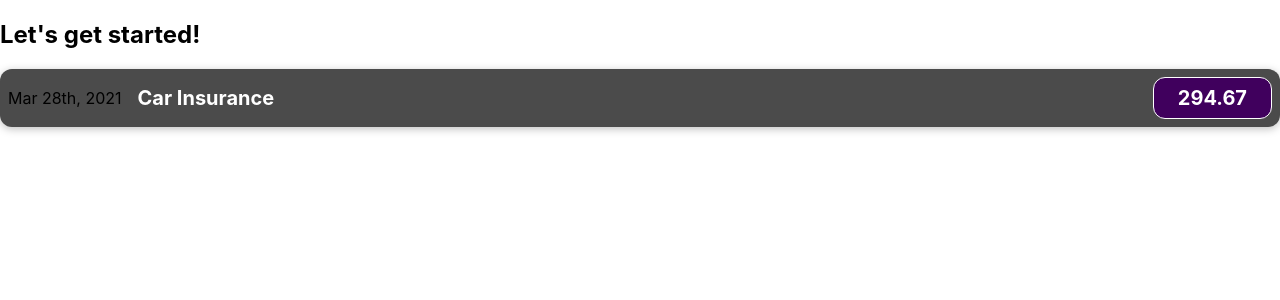
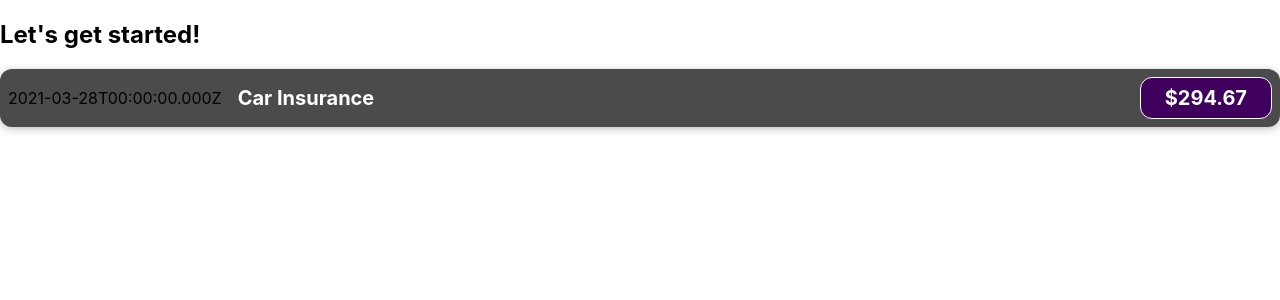
Before and after one commit to JosephCW/react-the-complete-guide, a React (Create React App) app: page / in a window 1280 px wide. Shown: the top 300 px of the page. Built offline with nearby package versions, Linux system fonts and the light colour scheme.

Commit message:
Add dynamic placeholders for ExpenseItem

```diff
--- a/src/components/ExpenseItem.js
+++ b/src/components/ExpenseItem.js
@@ -1,12 +1,16 @@
 import './ExpenseItem.css';
 
 function ExpenseItem() {
+  const expenseDate = new Date(2021, 2, 28);
+  const expenseTitle = 'Car Insurance';
+  const expenseAmount = 294.67;
+
   return (
     <div className="expense-item">
-      <div>Mar 28th, 2021</div>
+      <div>{expenseDate.toISOString()}</div>
       <div className="expense-item__description">
-        <h2>Car Insurance</h2>
-        <div className="expense-item__price">294.67</div>
+        <h2>{expenseTitle}</h2>
+        <div className="expense-item__price">${expenseAmount}</div>
       </div>
     </div>
   );
```
